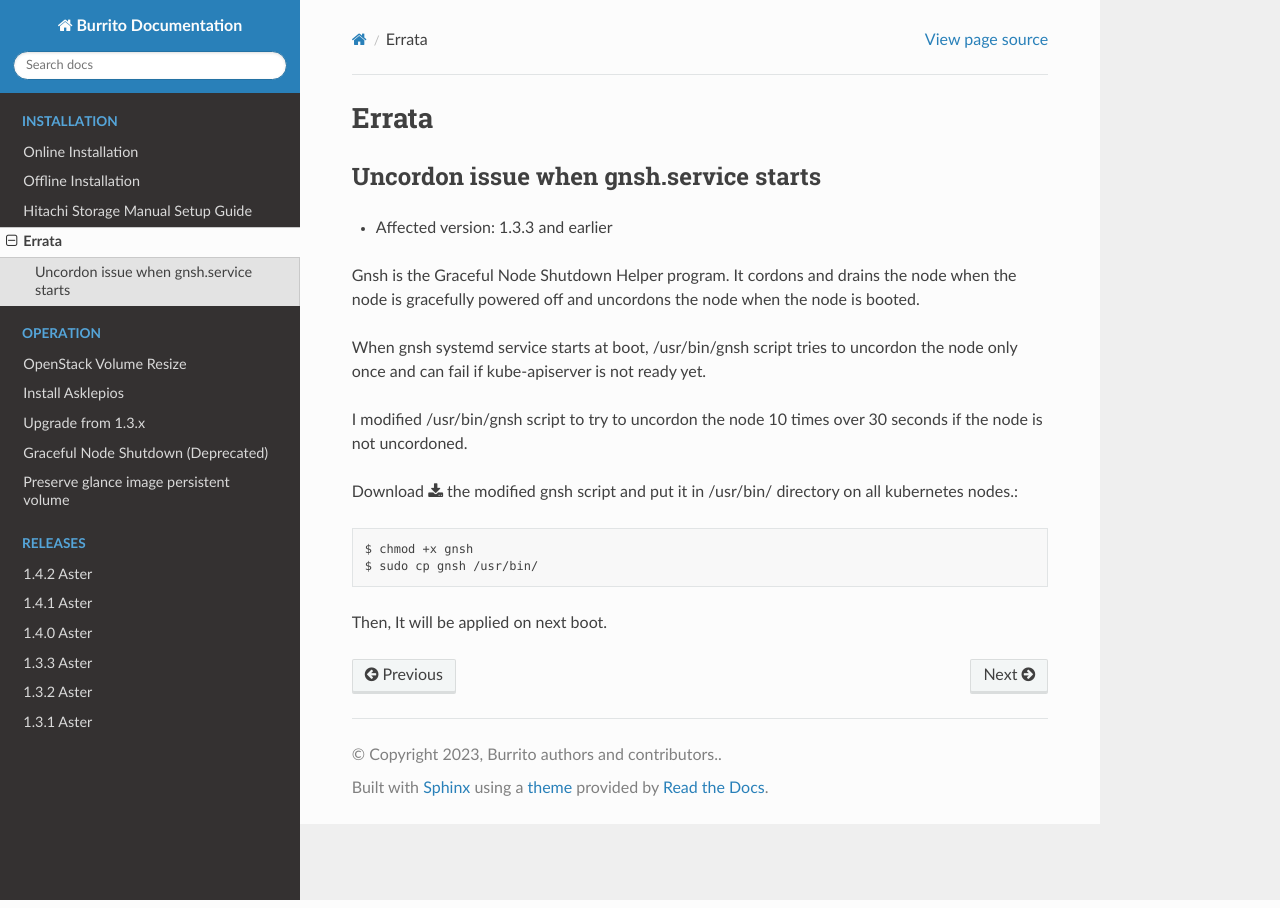
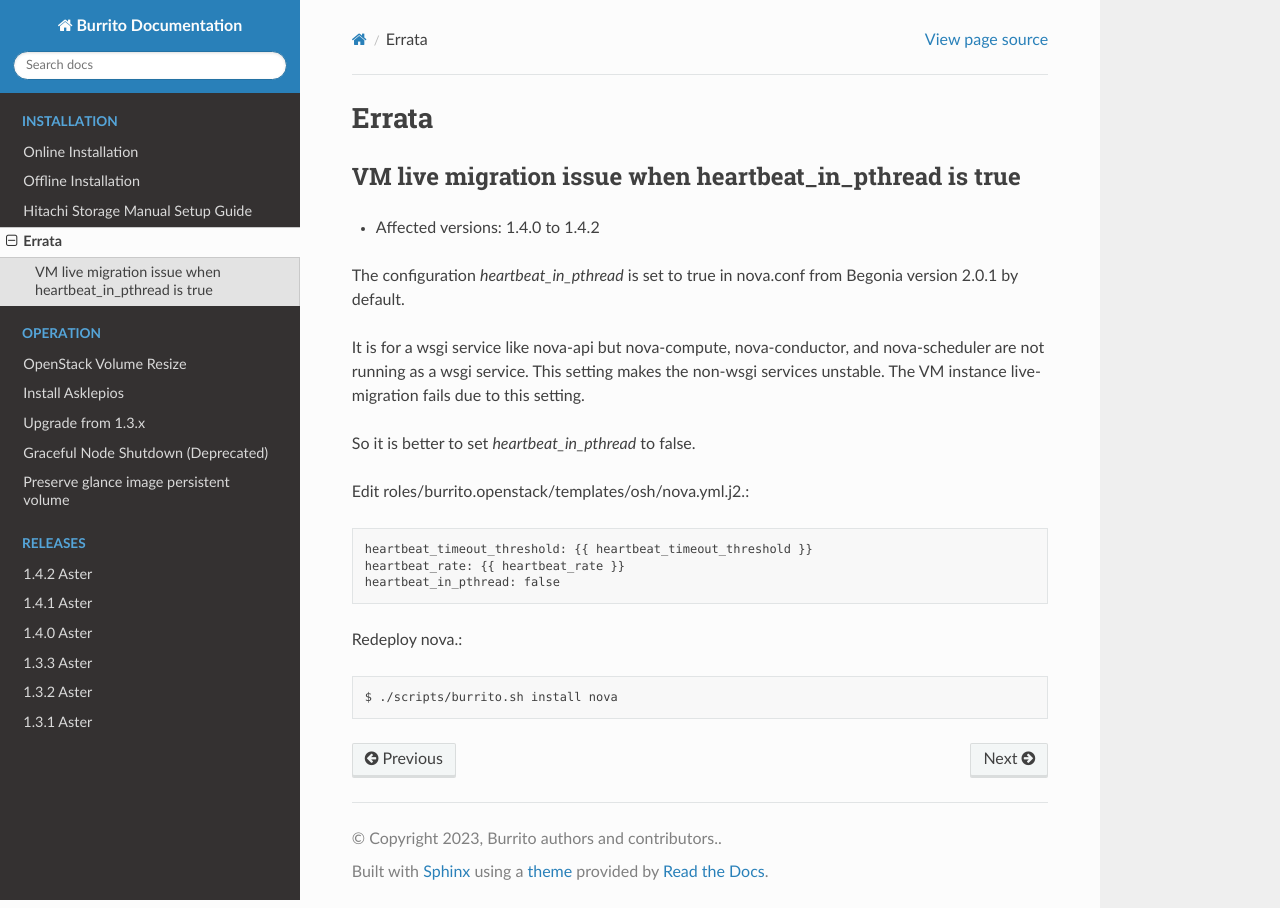
Before and after one commit to iorchard/burrito_docs, a Sphinx documentation site: the page built from source/install/errata.rst, in a window 1280 px wide. Built offline with Sphinx 7.4.7 and the Read the Docs theme 2.0.0, drawn with Linux system fonts in a browser that asks for light colours; pages that are not in the unit, such as notebooks, are missing from menus.

Commit message:
update errata page

```diff
--- a/source/install/errata.rst
+++ b/source/install/errata.rst
@@ -1,26 +1,27 @@
 Errata
 =======
 
-Uncordon issue when gnsh.service starts
-----------------------------------------
+VM live migration issue when heartbeat_in_pthread is true
+--------------------------------------------------------------
 
-* Affected version: 1.3.3 and earlier
+* Affected versions: 1.4.0 to 1.4.2
 
-Gnsh is the Graceful Node Shutdown Helper program.
-It cordons and drains the node when the node is gracefully powered off and
-uncordons the node when the node is booted.
+The configuration `heartbeat_in_pthread` is set to true in nova.conf from
+Begonia version 2.0.1 by default.
 
-When gnsh systemd service starts at boot,
-/usr/bin/gnsh script tries to uncordon the node only once and
-can fail if kube-apiserver is not ready yet.
+It is for a wsgi service like nova-api but nova-compute,
+nova-conductor, and nova-scheduler are not running as a wsgi service.
+This setting makes the non-wsgi services unstable.
+The VM instance live-migration fails due to this setting.
 
-I modified /usr/bin/gnsh script to try to uncordon the node
-10 times over 30 seconds if the node is not uncordoned.
+So it is better to set `heartbeat_in_pthread` to false.
 
-Download :download:`the modified gnsh script <../_static/gnsh>` and
-put it in /usr/bin/ directory on all kubernetes nodes.::
+Edit roles/burrito.openstack/templates/osh/nova.yml.j2.::
 
-    $ chmod +x gnsh
-    $ sudo cp gnsh /usr/bin/
+    heartbeat_timeout_threshold: {{ heartbeat_timeout_threshold }}
+    heartbeat_rate: {{ heartbeat_rate }}
+    heartbeat_in_pthread: false
 
-Then, It will be applied on next boot.
+Redeploy nova.::
+
+    $ ./scripts/burrito.sh install nova
```
